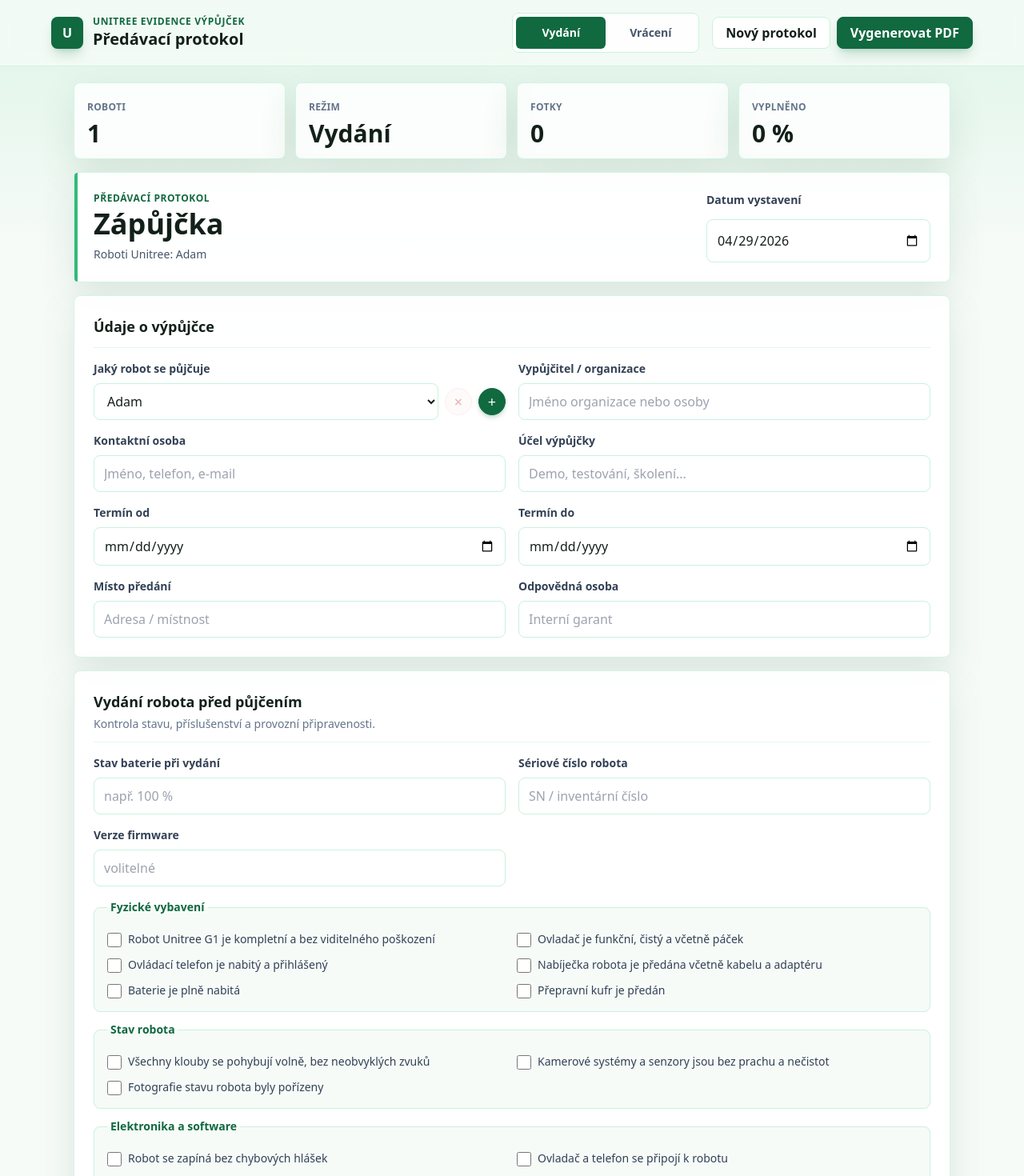
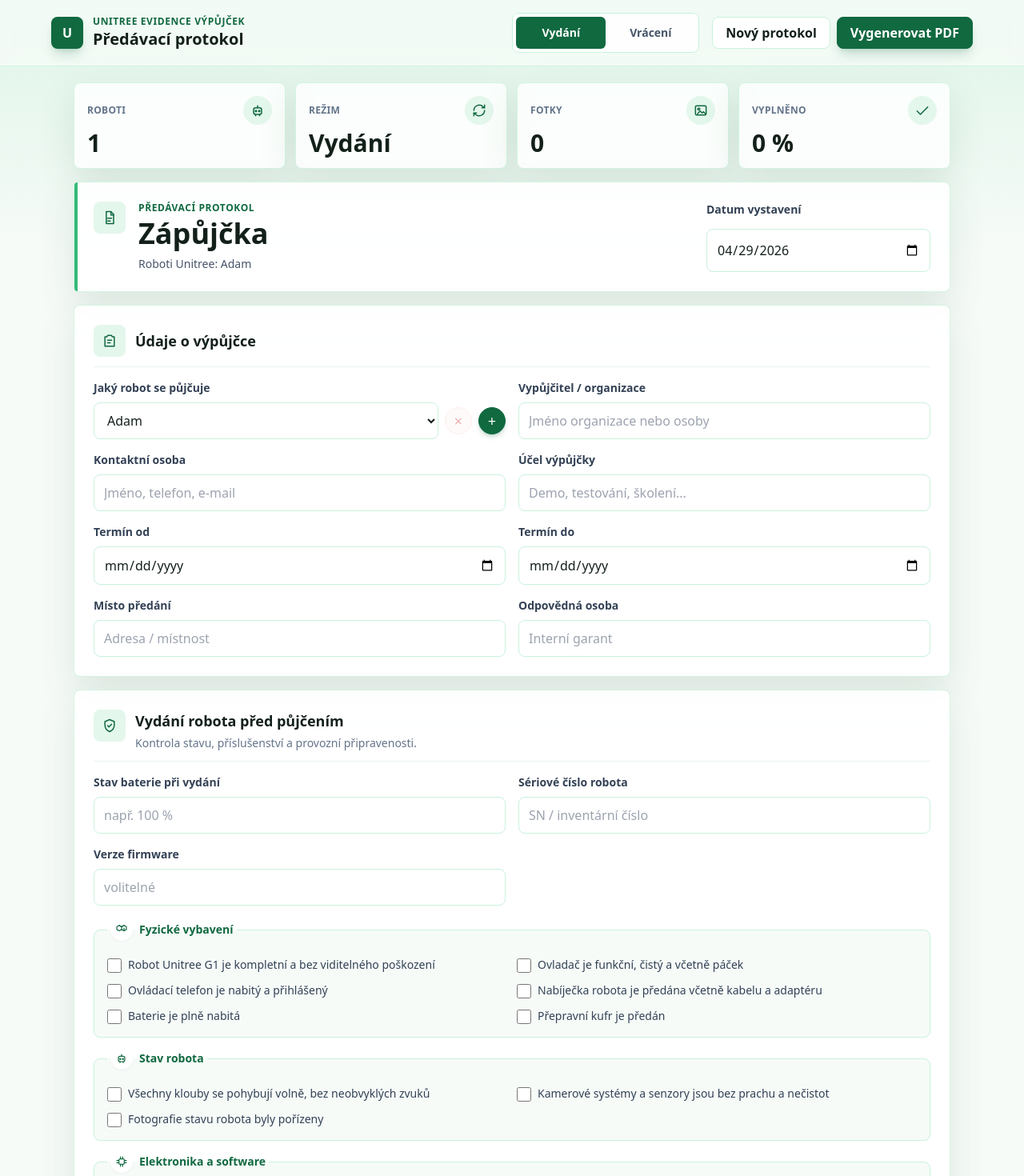
Before and after one commit to HolanJ/Unitree-form, a React (Vite) app: page / in a window 1280 px wide. Shown: the top 1470 px of the page at 80% size. Built offline with nearby package versions, Linux system fonts and the light colour scheme.

Commit message:
ikonky a switch pro režim editace

```diff
--- a/src/App.jsx
+++ b/src/App.jsx
@@ -7,6 +7,7 @@
 import Checklist from "./components/Checklist.jsx";
 import PhotoUpload from "./components/PhotoUpload.jsx";
 import SignatureBox from "./components/SignatureBox.jsx";
+import Icon from "./components/Icon.jsx";
 import { issueChecklist, returnChecklist, robots } from "./data/checklists.js";
 
 const initialForm = {
@@ -30,6 +31,14 @@
   lenderSigner: "",
   borrowerSigner: ""
 };
+
+function HeadingIcon({ name }) {
+  return (
+    <span className="grid size-10 shrink-0 place-items-center rounded-lg bg-mint-100 text-mint-700">
+      <Icon name={name} className="size-5" />
+    </span>
+  );
+}
 
 export default function App() {
   const [mode, setMode] = useState("issue");
@@ -79,17 +88,23 @@
 
         <form className="grid gap-4">
           <SectionCard accent className="grid gap-5 md:grid-cols-[minmax(0,1fr)_280px]">
+            <div className="flex items-start gap-4">
+              <HeadingIcon name="file" />
               <div>
                 <p className="text-xs font-extrabold uppercase tracking-wider text-mint-700">Předávací protokol</p>
                 <h2 className="mt-1 text-3xl font-black leading-tight text-ink md:text-4xl">{protocolTitle}</h2>
                 <p className="mt-2 text-sm text-slate-600">Roboti Unitree: {selectedRobots.join(", ")}</p>
+              </div>
             </div>
             <Field label="Datum vystavení" name="issueDate" type="date" value={form.issueDate} onChange={updateField} />
           </SectionCard>
 
           <SectionCard>
             <div className="section-heading">
+              <div className="flex items-center gap-3">
+                <HeadingIcon name="clipboard" />
                 <h3>Údaje o výpůjčce</h3>
+              </div>
             </div>
             <div className="grid gap-4 md:grid-cols-2">
               <RobotPicker selectedRobots={selectedRobots} setSelectedRobots={setSelectedRobots} />
@@ -105,9 +120,12 @@
 
           <SectionCard className={mode === "issue" ? "" : "edit-hidden"} data-section="issue">
             <div className="section-heading">
+              <div className="flex items-start gap-3">
+                <HeadingIcon name="shield" />
                 <div>
                 <h3>Vydání robota před půjčením</h3>
                 <p>Kontrola stavu, příslušenství a provozní připravenosti.</p>
+                </div>
               </div>
             </div>
             <div className="grid gap-4">
@@ -123,9 +141,12 @@
 
           <SectionCard className={mode === "return" ? "" : "edit-hidden"} data-section="return">
             <div className="section-heading">
+              <div className="flex items-start gap-3">
+                <HeadingIcon name="rotate" />
                 <div>
                 <h3>Vrácení robota po výpůjčce</h3>
                 <p>Vyplňuje se při převzetí robota zpět.</p>
+                </div>
               </div>
             </div>
             <div className="grid gap-4">
@@ -143,7 +164,10 @@
 
           <SectionCard>
             <div className="section-heading">
+              <div className="flex items-center gap-3">
+                <HeadingIcon name="signature" />
                 <h3>Poznámky a potvrzení</h3>
+              </div>
             </div>
             <Field label="Obecné poznámky" name="generalNote" value={form.generalNote} placeholder="Další ujednání, upozornění, odpovědnost za škody, servisní stav..." as="textarea" rows={5} onChange={updateField} />
             <div className="mt-4 rounded-lg border border-mint-200 bg-mint-50/80 p-4">
--- a/src/components/Checklist.jsx
+++ b/src/components/Checklist.jsx
@@ -1,9 +1,24 @@
+import Icon from "./Icon.jsx";
+
+const groupIcons = {
+  "Fyzické vybavení": "boxes",
+  "Stav robota": "robot",
+  "Elektronika a software": "cpu"
+};
+
 export default function Checklist({ groups, name, values, onToggle }) {
   return (
     <div className="grid gap-3">
       {groups.map((group) => (
         <fieldset key={group.title} className="rounded-lg border border-mint-200 bg-mint-50/80 p-4">
-          <legend className="px-1 text-sm font-extrabold text-mint-700">{group.title}</legend>
+          <legend className="px-1 text-sm font-extrabold text-mint-700">
+            <span className="inline-flex items-center gap-2">
+              <span className="grid size-7 place-items-center rounded-full bg-white text-mint-700 shadow-sm">
+                <Icon name={groupIcons[group.title]} className="size-4" />
+              </span>
+              {group.title}
+            </span>
+          </legend>
           <div className="grid gap-3 pt-1 md:grid-cols-2">
             {group.items.map((item) => (
               <label key={item} className="grid grid-cols-[18px_1fr] items-start gap-2 text-sm font-medium text-slate-700">
--- /dev/null
+++ b/src/components/Icon.jsx
@@ -0,0 +1,111 @@
+const paths = {
+  battery: (
+    <>
+      <rect x="3" y="7" width="16" height="10" rx="2" />
+      <path d="M21 11v2" />
+      <path d="M7 11h6" />
+    </>
+  ),
+  boxes: (
+    <>
+      <path d="m7.5 4 4.5 2.6L16.5 4" />
+      <path d="M12 6.6v5.2" />
+      <path d="M7.5 4 3 6.6v5.2l4.5 2.6 4.5-2.6 4.5 2.6 4.5-2.6V6.6L16.5 4 12 6.6 7.5 4Z" />
+      <path d="M16.5 14.4V9.2" />
+    </>
+  ),
+  camera: (
+    <>
+      <path d="M4 8h4l1.5-2h5L16 8h4v10H4V8Z" />
+      <circle cx="12" cy="13" r="3" />
+    </>
+  ),
+  check: (
+    <>
+      <path d="M20 7 9 18l-5-5" />
+    </>
+  ),
+  clipboard: (
+    <>
+      <path d="M9 4h6l1 2h3v14H5V6h3l1-2Z" />
+      <path d="M9 11h6" />
+      <path d="M9 15h4" />
+    </>
+  ),
+  cpu: (
+    <>
+      <rect x="7" y="7" width="10" height="10" rx="2" />
+      <path d="M10 3v3" />
+      <path d="M14 3v3" />
+      <path d="M10 18v3" />
+      <path d="M14 18v3" />
+      <path d="M3 10h3" />
+      <path d="M3 14h3" />
+      <path d="M18 10h3" />
+      <path d="M18 14h3" />
+    </>
+  ),
+  file: (
+    <>
+      <path d="M7 3h7l4 4v14H7V3Z" />
+      <path d="M14 3v5h4" />
+      <path d="M9 13h6" />
+      <path d="M9 17h4" />
+    </>
+  ),
+  image: (
+    <>
+      <rect x="4" y="5" width="16" height="14" rx="2" />
+      <circle cx="9" cy="10" r="1.5" />
+      <path d="m7 17 4-4 3 3 2-2 3 3" />
+    </>
+  ),
+  robot: (
+    <>
+      <rect x="6" y="8" width="12" height="10" rx="3" />
+      <path d="M12 5v3" />
+      <circle cx="9.5" cy="13" r="1" />
+      <circle cx="14.5" cy="13" r="1" />
+      <path d="M9 18v2" />
+      <path d="M15 18v2" />
+    </>
+  ),
+  rotate: (
+    <>
+      <path d="M4 12a8 8 0 0 1 13.7-5.6L20 8" />
+      <path d="M20 4v4h-4" />
+      <path d="M20 12a8 8 0 0 1-13.7 5.6L4 16" />
+      <path d="M4 20v-4h4" />
+    </>
+  ),
+  shield: (
+    <>
+      <path d="M12 3 19 6v5c0 4.5-2.8 8-7 10-4.2-2-7-5.5-7-10V6l7-3Z" />
+      <path d="m9 12 2 2 4-4" />
+    </>
+  ),
+  signature: (
+    <>
+      <path d="M4 18c3-5 5-7 6-6 1.4 1.4-2 5 0 5 1.5 0 3-3 4-3 .8 0 .8 2 2 2 1 0 1.5-.6 2-1" />
+      <path d="M4 21h16" />
+    </>
+  ),
+  sliders: (
+    <>
+      <path d="M5 6h14" />
+      <path d="M5 12h14" />
+      <path d="M5 18h14" />
+      <circle cx="9" cy="6" r="2" />
+      <circle cx="15" cy="12" r="2" />
+      <circle cx="11" cy="18" r="2" />
+    </>
+  )
+};
+
+export default function Icon({ name, className = "size-5" }) {
+  return (
+    <svg className={className} viewBox="0 0 24 24" fill="none" stroke="currentColor" strokeWidth="1.8" strokeLinecap="round" strokeLinejoin="round" aria-hidden="true">
+      {paths[name] || paths.file}
+    </svg>
+  );
+}
--- a/src/components/PhotoUpload.jsx
+++ b/src/components/PhotoUpload.jsx
@@ -1,3 +1,5 @@
+import Icon from "./Icon.jsx";
+
 export default function PhotoUpload({ photos, setPhotos }) {
   const readPhoto = (file) => {
     return new Promise((resolve, reject) => {
@@ -22,7 +24,12 @@
   return (
     <section className="paper-card">
       <div className="section-heading">
-        <h3>Fotodokumentace</h3>
+        <div className="flex items-center gap-3">
+          <span className="grid size-10 shrink-0 place-items-center rounded-lg bg-mint-100 text-mint-700">
+            <Icon name="image" className="size-5" />
+          </span>
+          <h3>Fotodokumentace</h3>
+        </div>
         <label className="file-button no-print">
           Přidat fotografie
           <input className="hidden" type="file" accept="image/*" multiple onChange={handleUpload} />
--- a/src/components/SummaryBar.jsx
+++ b/src/components/SummaryBar.jsx
@@ -1,16 +1,23 @@
+import Icon from "./Icon.jsx";
+
 export default function SummaryBar({ robotCount, mode, photoCount, completion }) {
   const items = [
-    ["Roboti", robotCount],
-    ["Režim", mode === "issue" ? "Vydání" : "Vrácení"],
-    ["Fotky", photoCount],
-    ["Vyplněno", `${completion} %`]
+    ["Roboti", robotCount, "robot"],
+    ["Režim", mode === "issue" ? "Vydání" : "Vrácení", "rotate"],
+    ["Fotky", photoCount, "image"],
+    ["Vyplněno", `${completion} %`, "check"]
   ];
 
   return (
     <section className="no-print grid gap-3 sm:grid-cols-2 lg:grid-cols-4" aria-label="Souhrn protokolu">
-      {items.map(([label, value]) => (
+      {items.map(([label, value, icon]) => (
         <article key={label} className="rounded-lg border border-mint-200/80 bg-white/80 p-4 shadow-soft">
-          <span className="text-xs font-extrabold uppercase tracking-wide text-slate-500">{label}</span>
+          <div className="flex items-center justify-between gap-3">
+            <span className="text-xs font-extrabold uppercase tracking-wide text-slate-500">{label}</span>
+            <span className="grid size-9 place-items-center rounded-full bg-mint-100 text-mint-700">
+              <Icon name={icon} className="size-5" />
+            </span>
+          </div>
           <strong className="mt-2 block text-3xl leading-none text-ink">{value}</strong>
         </article>
       ))}
--- a/src/index.css
+++ b/src/index.css
@@ -71,6 +71,10 @@
   .link-danger {
     @apply border-0 bg-transparent p-0 font-bold text-red-700;
   }
+
+  .edit-hidden {
+    display: none !important;
+  }
 }
 
 @media print {
@@ -95,10 +99,6 @@
   }
 
   form {
-    display: block !important;
-  }
-
-  .edit-hidden {
     display: block !important;
   }
 
```
Also changed, not shown: 5 other files (tests, documents, lock files or other folders). Lines whose indentation alone changed are shown as unchanged.
